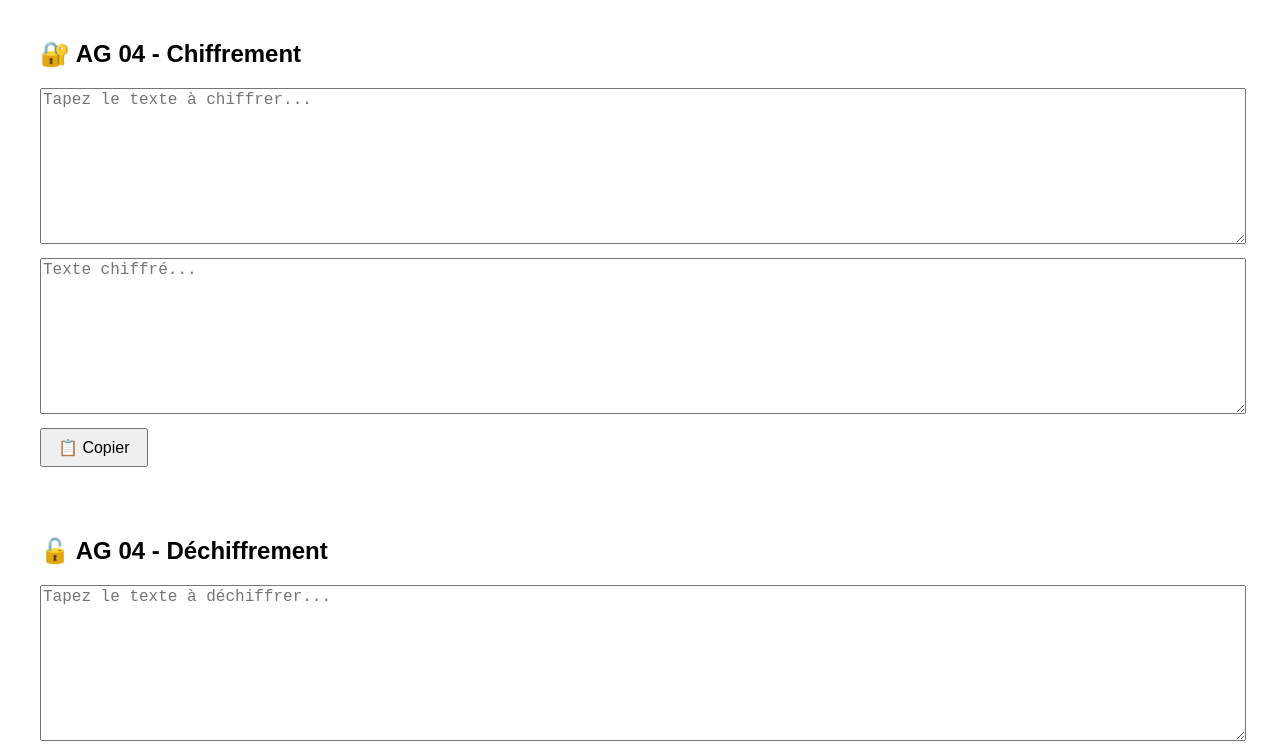
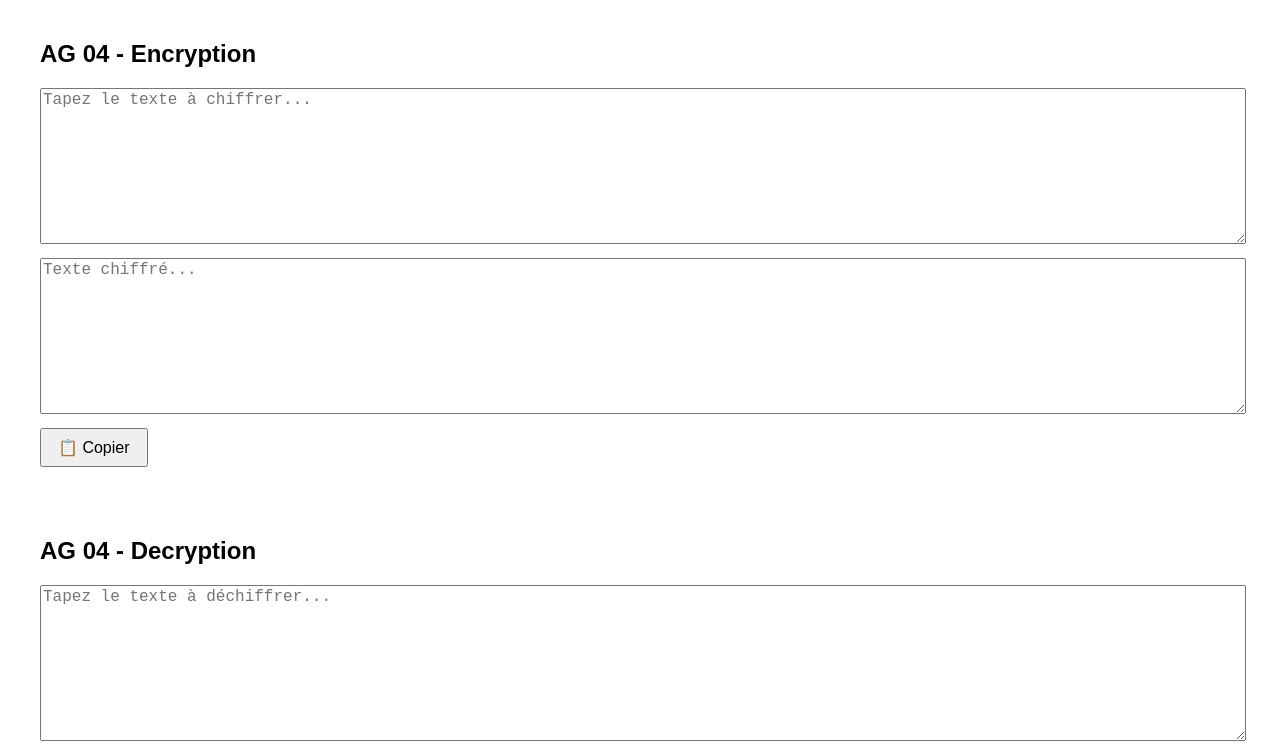
Before and after one commit to AG04-bit/ag04-cipher, a plain HTML site: page ag04.html in a window 1280 px wide. Shown: the top 752 px of the page. Drawn offline with Linux system fonts and the light colour scheme.

Commit message:
Update ag04.html

```diff
--- a/ag04.html
+++ b/ag04.html
@@ -2,7 +2,7 @@
 <html lang="fr">
 <head>
   <meta charset="UTF-8">
-  <title>AG 04 - Chiffrement & Déchiffrement</title>
+  <title>AG 04 - Cipher</title>
   <style>
     body {
       font-family: sans-serif;
@@ -27,13 +27,13 @@
 </head>
 <body>
 
-  <h2>🔐 AG 04 - Chiffrement</h2>
+  <h2> AG 04 - Encryption</h2>
   <textarea id="inputEncrypt" placeholder="Tapez le texte à chiffrer..."></textarea>
   <textarea id="outputEncrypt" placeholder="Texte chiffré..." readonly></textarea>
   <br>
   <button onclick="copyText('outputEncrypt')">📋 Copier</button>
 
-  <h2>🔓 AG 04 - Déchiffrement</h2>
+  <h2>AG 04 - Decryption</h2>
   <textarea id="inputDecrypt" placeholder="Tapez le texte à déchiffrer..."></textarea>
   <textarea id="outputDecrypt" placeholder="Texte déchiffré..." readonly></textarea>
   <br>
```
